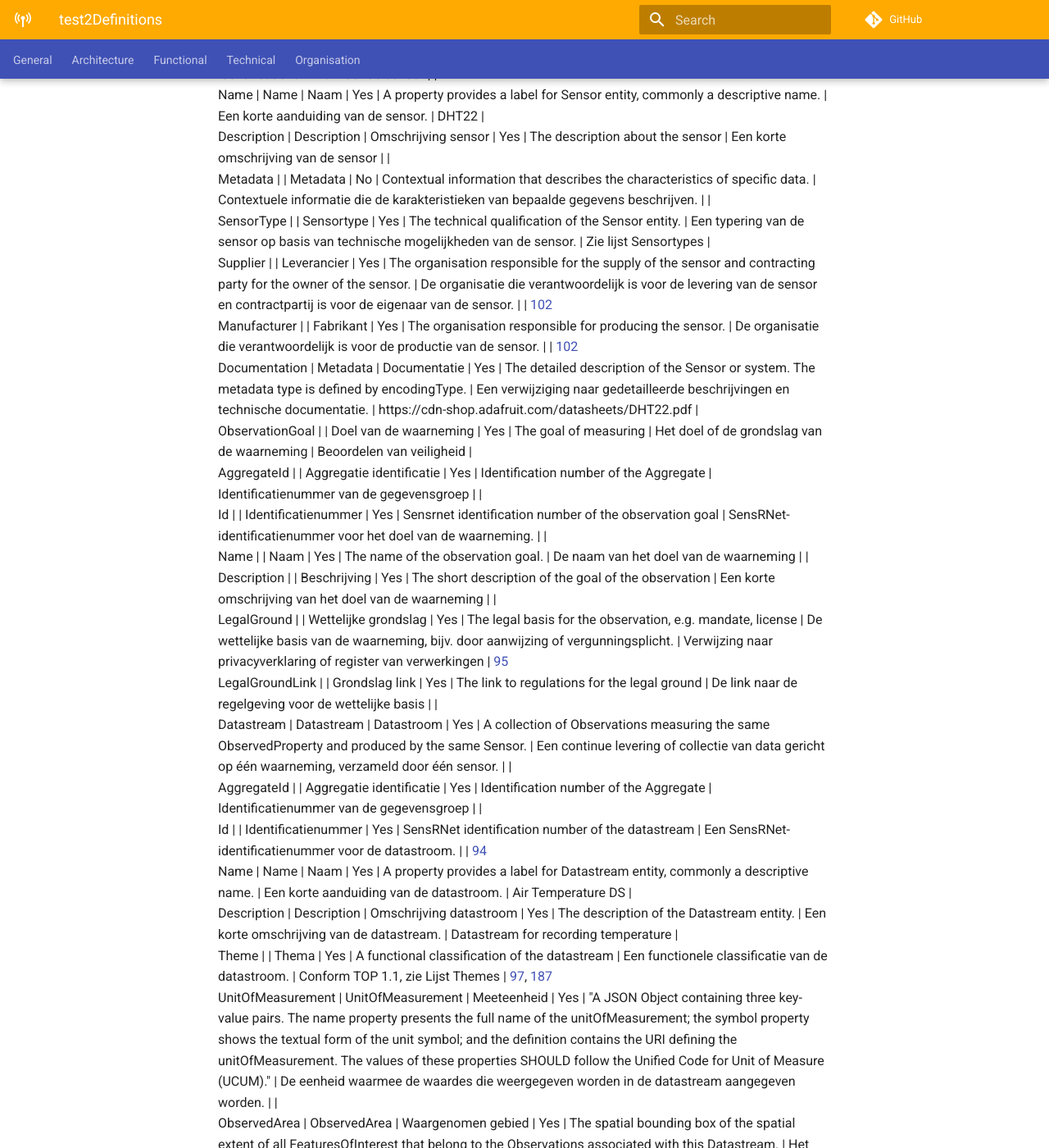
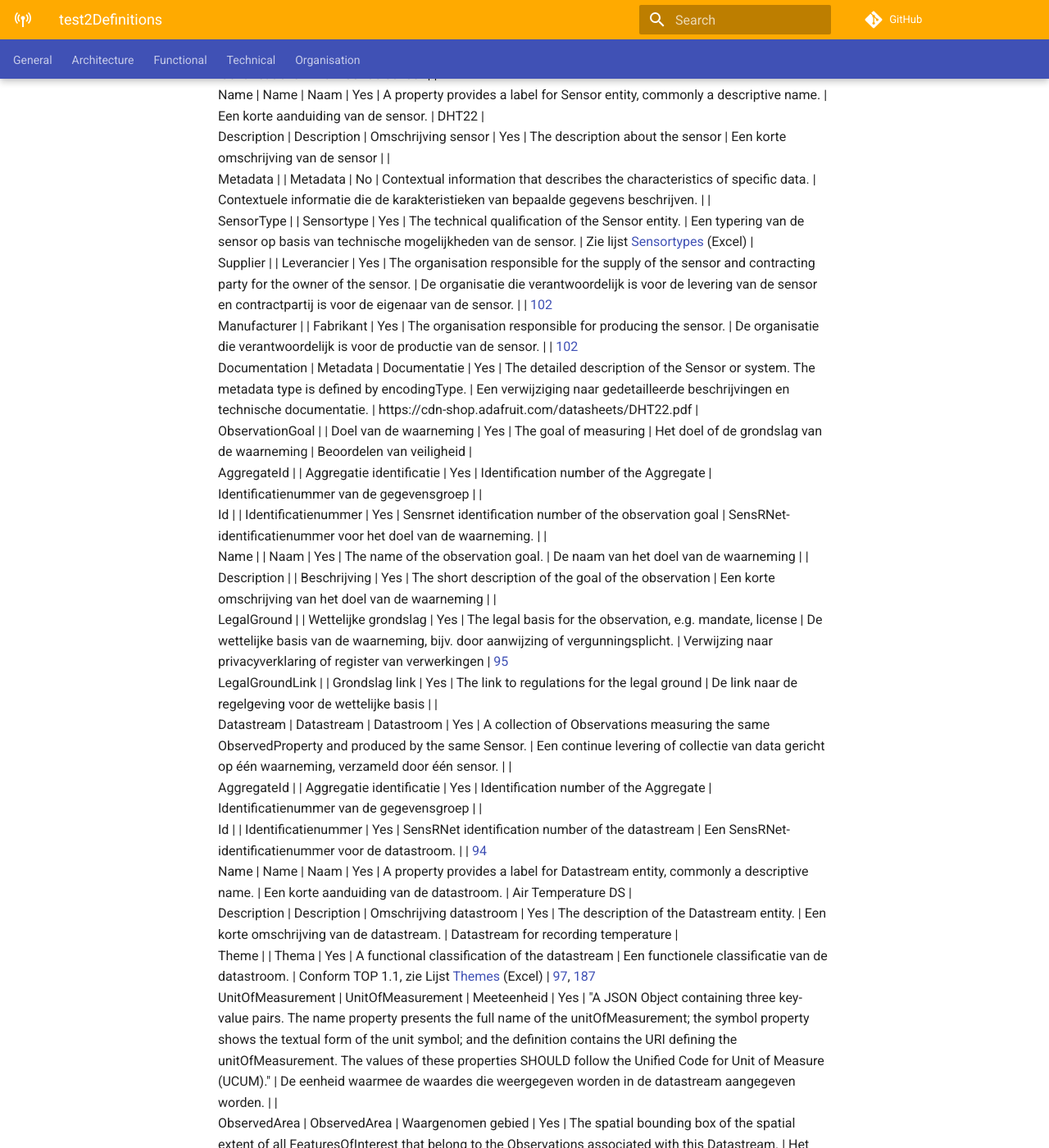
Before and after one commit to kadaster-labs/sensrnet-home, an MkDocs documentation site: the page built from docs/test2Definitions.md, in a window 1280 px wide and 1400 px high, scrolled down 1404 px. Shown: the whole window at 82% size. Built offline with MkDocs 1.6.1 and Material for MkDocs 9.7.7, drawn with Linux system fonts in a browser that asks for light colours; comment, search, counter and statistics services are not loaded; some of the changed text lies outside the part shown.

Commit message:
Update test2Definitions.md

```diff
--- a/docs/test2Definitions.md
+++ b/docs/test2Definitions.md
@@ -25,7 +25,7 @@
  Name                                                                                                                       | Name                      | Naam                        | Yes        | A property provides a label for Sensor entity, commonly a descriptive name.                                                                                                                                                                                                                                                                       | Een korte aanduiding van de sensor.                                                                                                                                  | DHT22                                                                                                            |
  Description                                                                                                                | Description               | Omschrijving sensor         | Yes        | The description about the sensor                                                                                                                                                                                                                                                                                                                  | Een korte omschrijving van de sensor                                                                                                                                 |                                                                                                                  |
  Metadata                                                                                                                   |                           | Metadata                    | No         | Contextual information that describes the characteristics of specific data.                                                                                                                                                                                                                                                                       | Contextuele informatie die de karakteristieken van bepaalde gegevens beschrijven.                                                                                    |                                                                                                                  |
- SensorType                                                                                                                 |                           | Sensortype                  | Yes        | The technical qualification of the Sensor entity.                                                                                                                                                                                                                                                                                                 | Een typering van de sensor op basis van technische mogelijkheden van de sensor.                                                                                      | Zie lijst Sensortypes                                                                                            |
+ SensorType                                                                                                                 |                           | Sensortype                  | Yes        | The technical qualification of the Sensor entity.                                                                                                                                                                                                                                                                                                 | Een typering van de sensor op basis van technische mogelijkheden van de sensor.                                                                                      | Zie lijst [Sensortypes](Waardelijst_Sensortypes.xlsx) (Excel)                                                                                           |
  Supplier                                                                                                                   |                           | Leverancier                 | Yes        | The organisation responsible for the supply of the sensor and contracting party for the owner of the sensor.                                                                                                                                                                                                                                      | De organisatie die verantwoordelijk is voor de levering van de sensor en contractpartij is voor de eigenaar van de sensor.                                           |                                                                                                                  | [102](https://github.com/kadaster-labs/sensrnet-home/issues/102)
  Manufacturer                                                                                                               |                           | Fabrikant                   | Yes        | The organisation responsible for producing the sensor.                                                                                                                                                                                                                                                                                            | De organisatie die verantwoordelijk is voor de productie van de sensor.                                                                                              |                                                                                                                  | [102](https://github.com/kadaster-labs/sensrnet-home/issues/102)
  Documentation                                                                                                              | Metadata                  | Documentatie                | Yes        | The detailed description of the Sensor or system. The metadata type is defined by encodingType.                                                                                                                                                                                                                                                   | Een verwijziging naar gedetailleerde beschrijvingen en technische documentatie.                                                                                      | https://cdn-shop.adafruit.com/datasheets/DHT22.pdf                                                               |
@@ -41,12 +41,12 @@
  Id                                                                                                                         |                           | Identificatienummer         | Yes        | SensRNet identification number of the datastream                                                                                                                                                                                                                                                                                                  | Een SensRNet-identificatienummer voor de datastroom.                                                                                                                 |                                                                                                                  | [94](https://github.com/kadaster-labs/sensrnet-home/issues/94)
  Name                                                                                                                       | Name                      | Naam                        | Yes        | A property provides a label for Datastream entity, commonly a descriptive name.                                                                                                                                                                                                                                                                   | Een korte aanduiding van de datastroom.                                                                                                                              | Air Temperature DS                                                                                               |
  Description                                                                                                                | Description               | Omschrijving datastroom     | Yes        | The description of the Datastream entity.                                                                                                                                                                                                                                                                                                         | Een korte omschrijving van de datastream.                                                                                                                            | Datastream for recording temperature                                                                             |
- Theme                                                                                                                      |                           | Thema                       | Yes        | A functional classification of the datastream                                                                                                                                                                                                                                                                                                     | Een functionele classificatie van de datastroom.                                                                                                                     | Conform TOP 1.1, zie Lijst Themes                                                                                | [97](https://github.com/kadaster-labs/sensrnet-home/issues/97), [187](https://github.com/kadaster-labs/sensrnet-home/issues/187)
+ Theme                                                                                                                      |                           | Thema                       | Yes        | A functional classification of the datastream                                                                                                                                                                                                                                                                                                     | Een functionele classificatie van de datastroom.                                                                                                                     | Conform TOP 1.1, zie Lijst [Themes](Waardelijst_Datastreams_Themes.xlsx) (Excel)                                  | [97](https://github.com/kadaster-labs/sensrnet-home/issues/97), [187](https://github.com/kadaster-labs/sensrnet-home/issues/187)
  UnitOfMeasurement                                                                                                          | UnitOfMeasurement         | Meeteenheid                 | Yes        | "A JSON Object containing three key-value pairs. The name property presents the full name of the unitOfMeasurement; the symbol property shows the textual form of the unit symbol; and the definition contains the URI defining the unitOfMeasurement. The values of these properties SHOULD follow the Unified Code for Unit of Measure (UCUM)." | De eenheid waarmee de waardes die weergegeven worden in de datastream aangegeven worden.                                                                             |                                                                                                                  |
  ObservedArea                                                                                                               | ObservedArea              | Waargenomen gebied          | Yes        | The spatial bounding box of the spatial extent of all FeaturesOfInterest that belong to the Observations associated with this Datastream.                                                                                                                                                                                                         | Het gebied waarover de datastroom informatie geeft.                                                                                                                  |                                                                                                                  |
  ResultTime                                                                                                                 | ResultTime                | Datafrequentie              | Yes        | The temporal interval of the result times of all observations belonging to this Datastream.                                                                                                                                                                                                                                                       | De tijdsinterval tussen de waardes die weergegeven worden in de datastroom.                                                                                          |                                                                                                                  |
  Dataquality                                                                                                                |                           | Datakwaliteit               | Yes        | The degree of pollution or inconsistency of the measured values in the datastream                                                                                                                                                                                                                                                                 | De mate van ruis in of afwijkingen van de waardes die weergegeven worden in de datastream.                                                                           | Laag, voldoende, hoog                                                                                            | [99](https://github.com/kadaster-labs/sensrnet-home/issues/99)
- IsPublic                                                                                                                   |                           | Publiek beschikbaar         | Yes        | Indicating if data about the datastream is publicly available.                                                                                                                                                                                                                                                                                    | Geeft aan of gegevens over de datastroom publiek beschikbaar zijn.                                                                                                   | ;                                                                                                                | [100](https://github.com/kadaster-labs/sensrnet-home/issues/100)
+ IsPublic                                                                                                                   |                           | Publiek beschikbaar         | Yes        | Indicating if data about the datastream is publicly available.                                                                                                                                                                                                                                                                                    | Geeft aan of gegevens over de datastroom publiek beschikbaar zijn.                                                                                                   |                                                                                                                  | [100](https://github.com/kadaster-labs/sensrnet-home/issues/100)
  IsOpenData                                                                                                                 |                           | Open data                   | Yes        | Indicating if values in the datastream are freely available and usable.                                                                                                                                                                                                                                                                           | Geeft aan of de waardes in de datastroom vrij beschikbaar en bruikbaar zijn.                                                                                         |                                                                                                                  |
  IsActive                                                                                                                   |                           | Actief                      | Yes        |                                                                                                                                                                                                                                                                                                                                                   | Geeft aan of de datastroom beschikbaar is en actief waardes oplevert.                                                                                                |                                                                                                                  |
  ObservationType                                                                                                            |                           | Type observatie             | No         |                                                                                                                                                                                                                                                                                                                                                   |                                                                                                                                                                      |                                                                                                                  |
```
